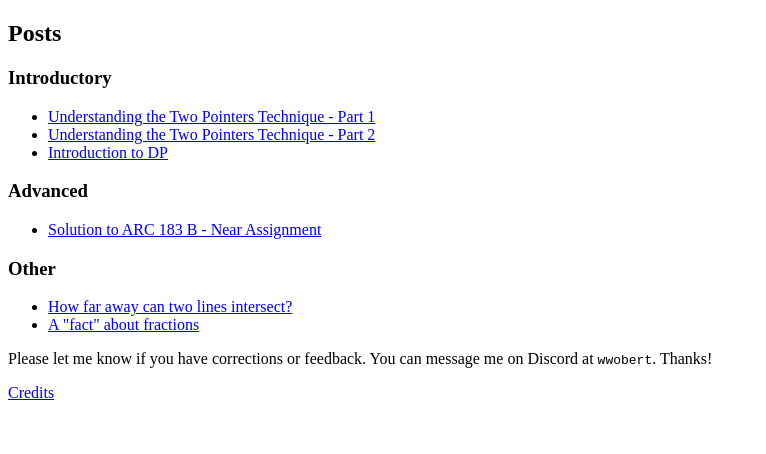
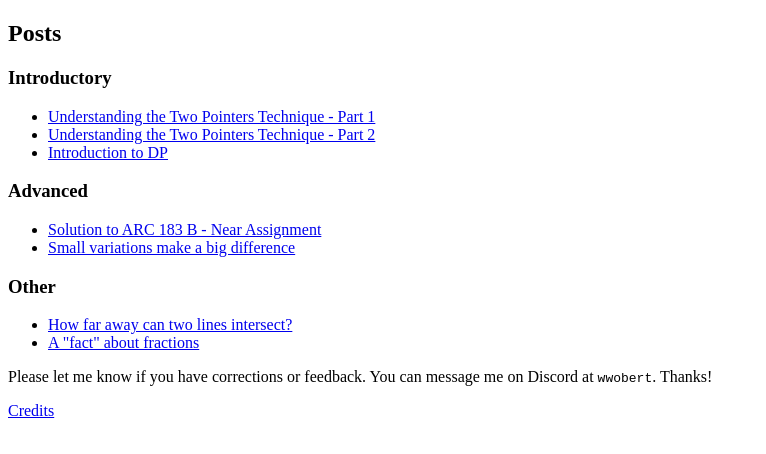
Before and after one commit to wobertt/blog, a plain HTML site: page index.html in a window 1280 px wide. Shown: the whole page, without its empty margins (0-766 px from the left). Drawn offline with Linux system fonts and the light colour scheme.

Commit message:
feat: small variations post

```diff
--- a/index.html
+++ b/index.html
@@ -30,6 +30,11 @@
           >Solution to ARC 183 B - Near Assignment</a
         >
       </li>
+      <li>
+        <a href="Small variations make a big difference.pdf"
+          >Small variations make a big difference</a
+        >
+      </li>
     </ul>
 
     <h3>Other</h3>
```
Also changed, not shown: 2 other files.
